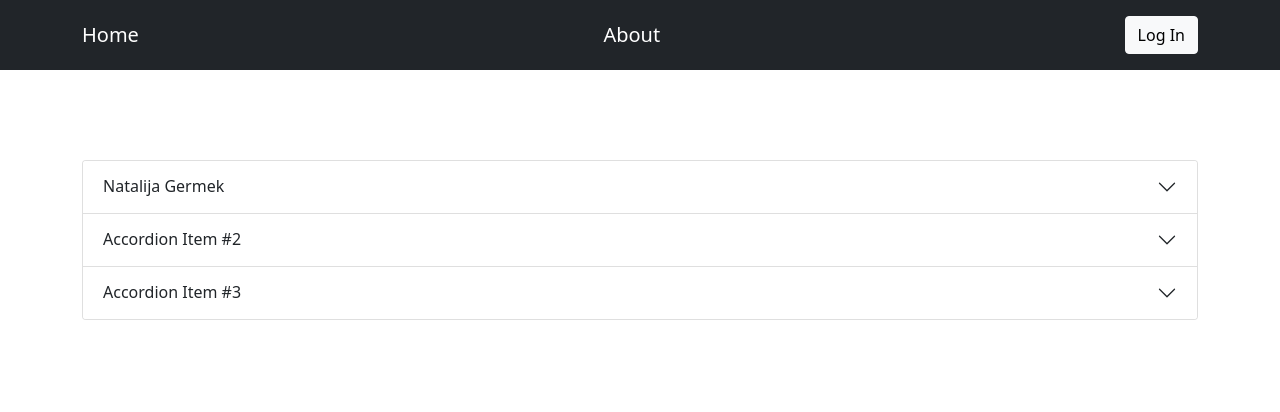
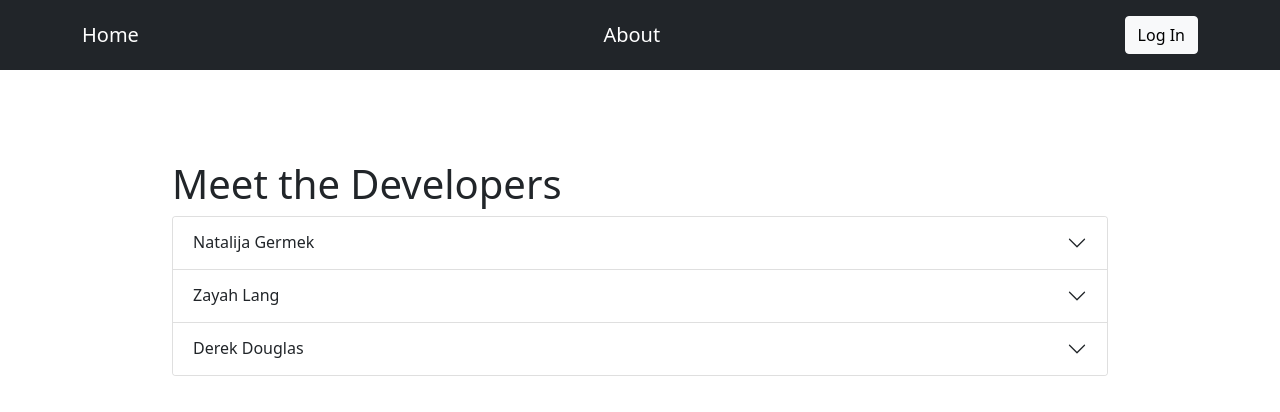
Before and after one commit to N-Germek/spirits-n-spirits-client, a React (Create React App) app: page /about in a window 1280 px wide. Shown: the top 412 px of the page. Built offline with nearby package versions, Linux system fonts and the light colour scheme; no server answers.

Commit message:
updates card styling

```diff
--- a/src/App.css
+++ b/src/App.css
@@ -19,5 +19,5 @@ div.centerButtons.container{
 }
 
 div#root{
-  margin-top: 10em;
+  margin: 10em
 }
--- a/src/components/About.js
+++ b/src/components/About.js
@@ -7,6 +7,8 @@ import zayah from '../img/tigrProfile.png';
 class About extends Component {
 	render() {
 		return (
+			<>
+			<h1>Meet the Developers</h1>
 			<Accordion>
 				<Accordion.Item eventKey="0">
 					<Accordion.Header>Natalija Germek</Accordion.Header>
@@ -19,7 +21,7 @@ class About extends Component {
 					</Accordion.Body>
 				</Accordion.Item>
 				<Accordion.Item eventKey="1">
-					<Accordion.Header>Accordion Item #2</Accordion.Header>
+					<Accordion.Header>Zayah Lang</Accordion.Header>
 					<Accordion.Body>
 						<div className="photos">
         <img src={zayah} alt="" height={200} />
@@ -28,7 +30,7 @@ class About extends Component {
 					</Accordion.Body>
 				</Accordion.Item>
 				<Accordion.Item eventKey="2">
-					<Accordion.Header>Accordion Item #3</Accordion.Header>
+					<Accordion.Header>Derek Douglas</Accordion.Header>
 					<Accordion.Body>
 						{/* <div className="photos">
         <img src={} alt="" height={200} />
@@ -38,6 +40,7 @@ class About extends Component {
 					</Accordion.Body>
 				</Accordion.Item>
 			</Accordion>
+			</>
 		);
 	}
 }
--- a/src/components/Drink.js
+++ b/src/components/Drink.js
@@ -40,25 +40,27 @@ class Drink extends React.Component {
           <>
             <CardGroup style={{ width: '60%' }}>
               <Card>
+                <Card.Header as="h4" >
+                  {`${this.props.draw.drinkChosen.strDrink}`}
+                </Card.Header>
                 <Card.Img variant="left" src={this.props.draw.drinkChosen.strDrinkThumb} alt={this.props.draw.drinkChosen.strDrink} />
               </Card>
 
-              <Card>
-                <Card.Title>
-                  {`${this.props.draw.drinkChosen.strDrink}`}
-                </Card.Title>
-                <Card.Text>
-                  {`${this.props.draw.drinkChosen.strInstructions}`}
-                </Card.Text>
-              </Card>
 
               <Card>
+                <Card.Header as="h4" >Ingredient List</Card.Header>
                 <Card.Text>
                   <ListGroup>
                   {
                     this.state.ingredientArray.map((ingredient, index) => <ListGroup.Item key={index}>{this.state.measurementArray[index]} {ingredient}</ListGroup.Item> )
                   }
                   </ListGroup>
+                </Card.Text>
+              </Card>
+              <Card>
+                <Card.Header as="h4" >Instructions</Card.Header>
+                <Card.Text>
+                  {`${this.props.draw.drinkChosen.strInstructions}`}
                 </Card.Text>
               </Card>
             </CardGroup>
--- a/src/components/History.js
+++ b/src/components/History.js
@@ -9,9 +9,9 @@ class History extends React.Component {
       <>
         <Container>
           <Card>
-          <Card.Title>
+          <Card.Header>
               Date: {this.props.timestamp}
-            </Card.Title>
+            </Card.Header>
             <Card.Text>
               Tarot Card Drawn: {this.props.tarotName}
             </Card.Text>
--- a/src/components/Spirit.js
+++ b/src/components/Spirit.js
@@ -30,13 +30,18 @@ class Spirit extends React.Component {
             </Row>
           </>
           :
-          <Card>
-            <Card.Header as="h3">
-              New to Spirits & Spirits?
-              </Card.Header>
-              <Card.Text>Spirits & Spirits gives you a daily tarot reading with matching drink recommendation. It's a vibe.</Card.Text>
-              <Card.Footer>Login on the top right to begin</Card.Footer>
-          </Card>
+          <>
+          <h2>New to Spirits & Spirits?</h2>
+          <p>Spirits & Spirits gives you a daily tarot reading with matching drink recommendation. It's a vibe.</p>
+          <p>Login on the right to begin.</p>
+          </>
+          // <Card>
+          //   <Card.Header as="h3">
+          //     New to Spirits & Spirits?
+          //     </Card.Header>
+          //     <Card.Text>Spirits & Spirits gives you a daily tarot reading with matching drink recommendation. It's a vibe.</Card.Text>
+          //     <Card.Footer>Login on the top right to begin</Card.Footer>
+          // </Card>
         }
       </>
 
--- a/src/components/Tarot.js
+++ b/src/components/Tarot.js
@@ -19,9 +19,9 @@ class Tarot extends React.Component {
               </Card>
 
               <Card className="tarotCards" >
-                <Card.Title className="text-center">
+                <Card.Header as="h3" className="text-center">
                   {`${this.props.draw.tarotToday.name}`}
-                </Card.Title>
+                </Card.Header>
                 <Card.Text>
                   {`${this.props.draw.tarotToday.desc}`}
                 </Card.Text>
```
